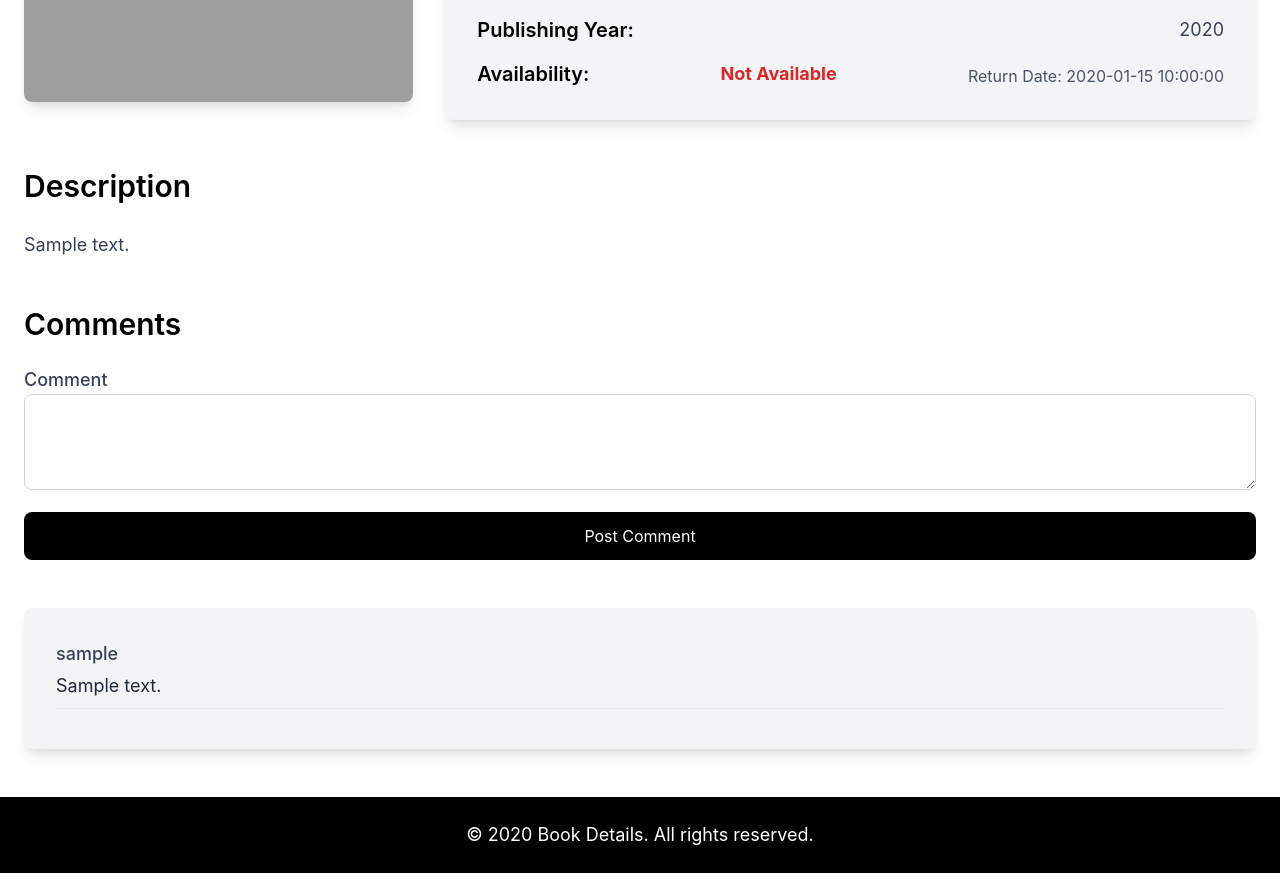
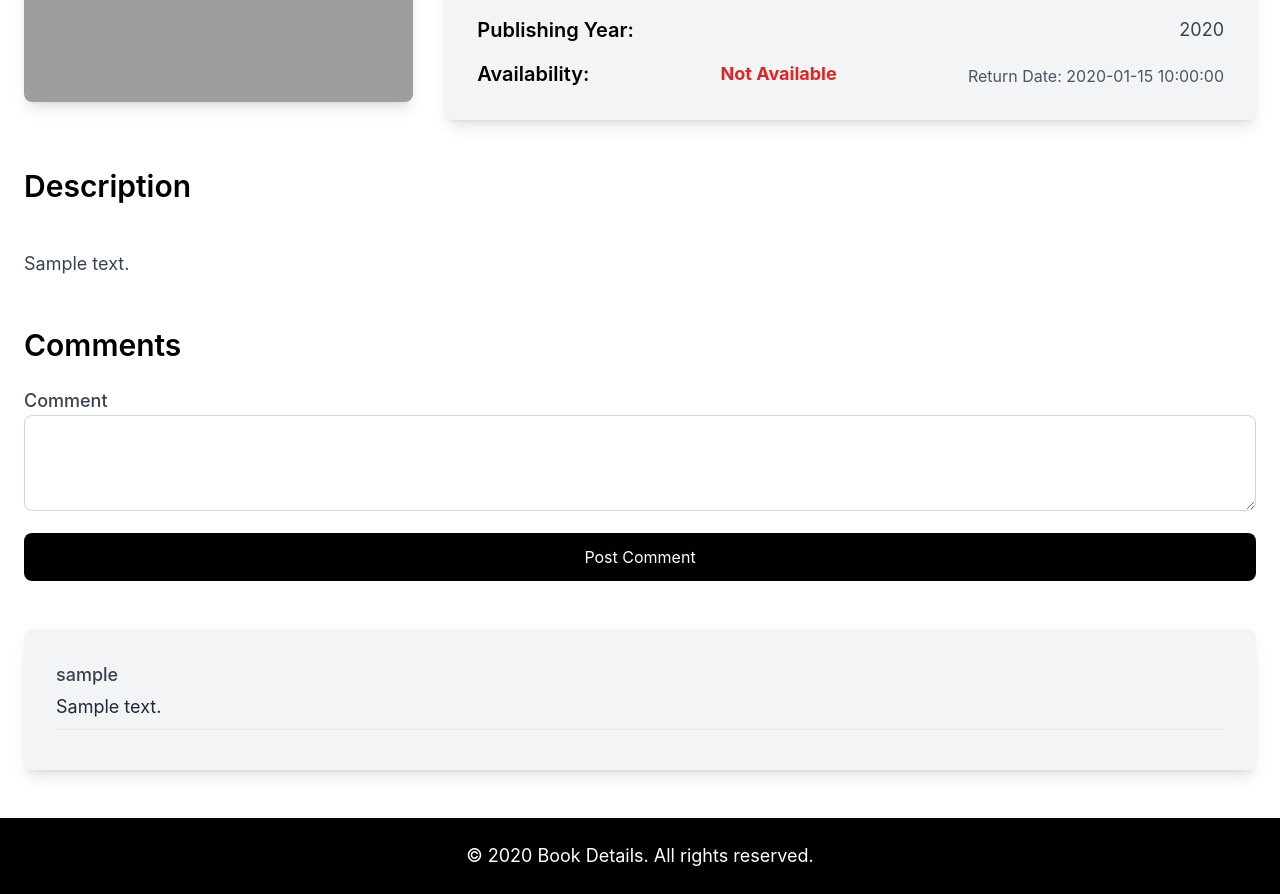
Before and after one commit to Nayrbbg-pixel/Lib-Manage, a Python web app: template templates/book_details.html in a window 1280 px wide. Shown: the part 484-1378 px from the top of the page. Before the commit the page ends 1357 px from the top, so only its background shows below. Run offline with Jinja, Linux system fonts and the light colour scheme; the template is opened without the code that fills it: most values are stand-ins (such as "Sample title", 1, 10 or a date in 2020); some libraries are stand-ins or nearby versions; grey boxes are pictures that could not be loaded.

Commit message:
Update book_details.html

```diff
--- a/templates/book_details.html
+++ b/templates/book_details.html
@@ -129,7 +129,7 @@
     <!-- Description Section -->
     <section class="mt-12">
       <h2 class="text-3xl font-semibold">Description</h2>
-      <div class="text-lg text-gray-700 mt-1 leading-snug whitespace-pre-line">
+      <div class="text-lg text-gray-700 mt-4 whitespace-pre-line leading-relaxed">
   {% if book.description %}{{ book.description }}{% endif %}
 </div>
     </section>
```
